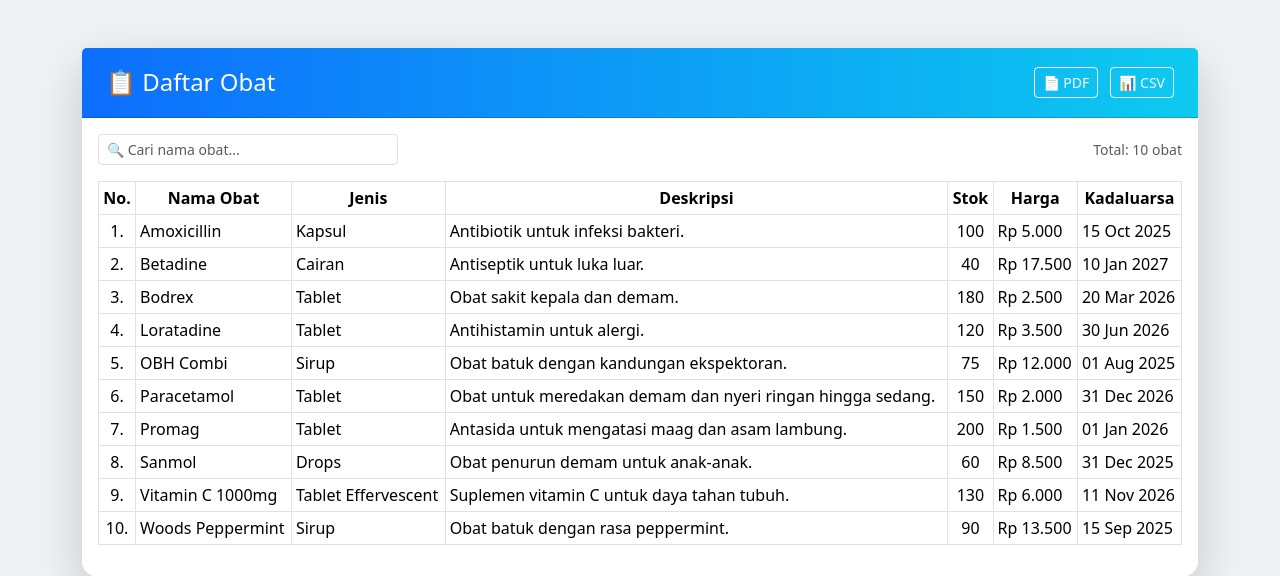
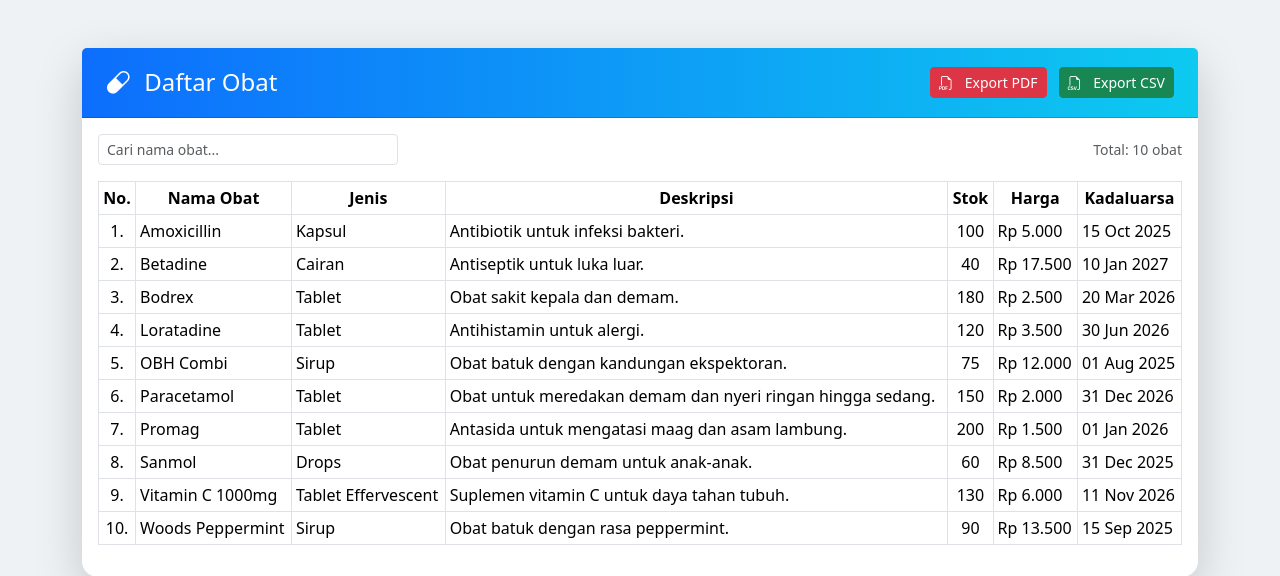
Before and after one commit to ramadhanabelio/daftar-obat, a PHP site: page / in a window 1280 px wide. Shown: the top 576 px of the page. Run offline with PHP 8.4, Linux system fonts and the light colour scheme; data comes from the database, SQL or seed files in the repository.

Commit message:
style: optimize css and update ui with icons

```diff
--- /dev/null
+++ b/css/style.css
@@ -0,0 +1,28 @@
+body {
+  background-color: #eef2f5;
+}
+
+.card {
+  border: none;
+  border-radius: 1rem;
+}
+
+.card-header {
+  background: linear-gradient(90deg, #0d6efd, #0dcaf0);
+  color: white;
+  padding: 1.2rem 1.5rem;
+  border-top-left-radius: 1rem;
+  border-top-right-radius: 1rem;
+}
+
+.table thead {
+  background-color: #0d6efd;
+  color: white;
+  position: sticky;
+  top: 0;
+  z-index: 1;
+}
+
+.search-input {
+  max-width: 300px;
+}
--- a/index.php
+++ b/index.php
@@ -20,52 +20,27 @@ $result = $conn->query($sql);
     <meta charset="UTF-8">
     <meta name="viewport" content="width=device-width, initial-scale=1.0">
     <title>Daftar Obat - Dayah</title>
+    <!-- CSS Bootstrap -->
     <link href="https://cdn.jsdelivr.net/npm/bootstrap@5.3.5/dist/css/bootstrap.min.css" rel="stylesheet">
-    <style>
-        body {
-            background-color: #eef2f5;
-        }
-
-        .card {
-            border: none;
-            border-radius: 1rem;
-        }
-
-        .card-header {
-            background: linear-gradient(90deg, #0d6efd, #0dcaf0);
-            color: white;
-            padding: 1.2rem 1.5rem;
-            border-top-left-radius: 1rem;
-            border-top-right-radius: 1rem;
-        }
-
-        .table thead {
-            background-color: #0d6efd;
-            color: white;
-            position: sticky;
-            top: 0;
-            z-index: 1;
-        }
-
-        .search-input {
-            max-width: 300px;
-        }
-    </style>
+    <!-- Icons Bootstrap -->
+    <link rel="stylesheet" href="https://cdn.jsdelivr.net/npm/bootstrap-icons@1.11.3/font/bootstrap-icons.min.css">
+    <!-- My CSS -->
+    <link rel="stylesheet" href="css/style.css">
 </head>
 
 <body>
     <div class="container py-5">
         <div class="card shadow-lg">
             <div class="card-header d-flex justify-content-between align-items-center">
-                <h4 class="mb-0">📋 Daftar Obat</h4>
+                <h4 class="mb-0"><i class="bi bi-capsule me-2"></i> Daftar Obat</h4>
                 <div>
-                    <a href="export_pdf.php" class="btn btn-outline-light btn-sm me-2">📄 PDF</a>
-                    <a href="export_excel.php" class="btn btn-outline-light btn-sm">📊 CSV</a>
+                    <a href="export_pdf.php" class="btn btn-danger btn-sm me-2"><i class="bi bi-filetype-pdf me-2"></i> Export PDF</a>
+                    <a href="export_excel.php" class="btn btn-success btn-sm"><i class="bi bi-filetype-csv me-2"></i> Export CSV</a>
                 </div>
             </div>
             <div class="card-body">
                 <div class="mb-3 d-flex justify-content-between align-items-center">
-                    <input type="text" class="form-control form-control-sm search-input" placeholder="🔍 Cari nama obat..." id="searchInput">
+                    <input type="text" class="form-control form-control-sm search-input" placeholder="Cari nama obat..." id="searchInput">
                     <small class="text-muted">Total: <?= $result->num_rows ?> obat</small>
                 </div>
 
@@ -106,6 +81,9 @@ $result = $conn->query($sql);
         </div>
     </div>
 
+    <!-- JS Bootstrap -->
+    <script src="https://cdn.jsdelivr.net/npm/bootstrap@5.3.5/dist/js/bootstrap.bundle.min.js"></script>
+    <!-- My JS -->
     <script>
         document.getElementById('searchInput').addEventListener('keyup', function() {
             let input = this.value.toLowerCase();
@@ -116,8 +94,6 @@ $result = $conn->query($sql);
             });
         });
     </script>
-
-    <script src="https://cdn.jsdelivr.net/npm/bootstrap@5.3.5/dist/js/bootstrap.bundle.min.js"></script>
 </body>
 
 </html>
```
